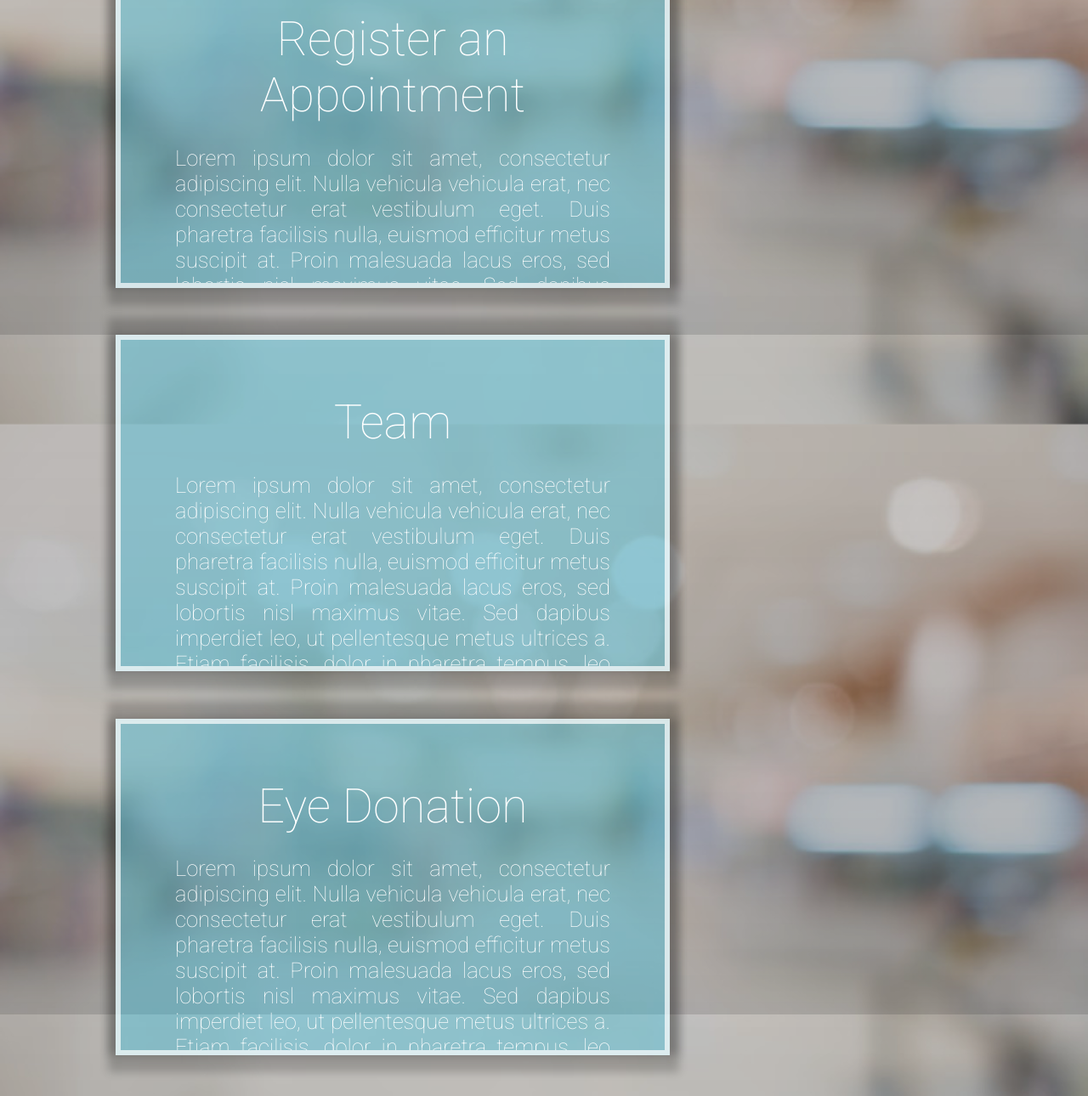
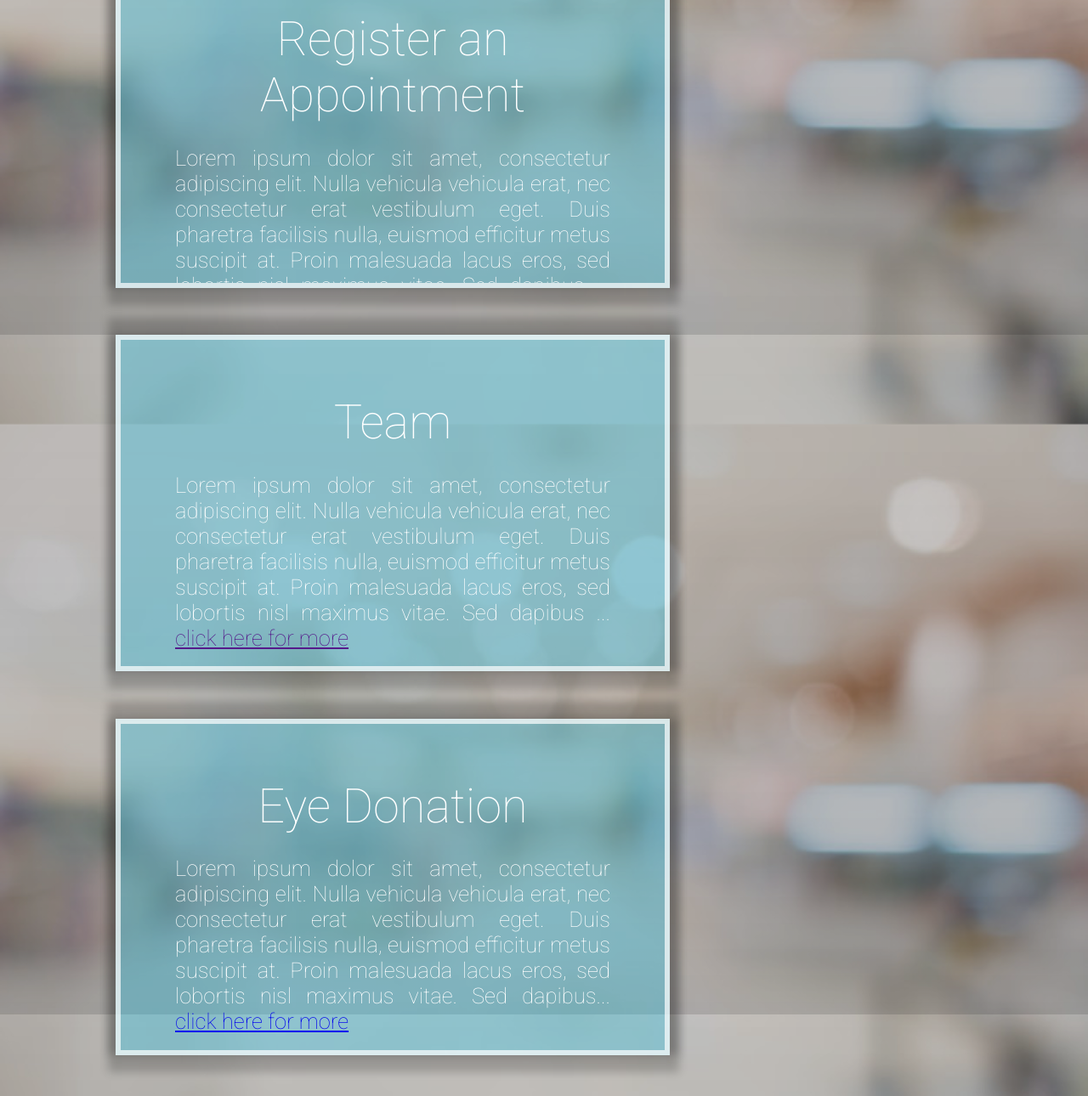
Before and after one commit to GomathiRaveendran/moderneyecare, a plain HTML site: page index.html in a window 1280 px wide. Shown: the part 1206-2496 px from the top of the page at 85% size. Drawn offline with Linux system fonts and the light colour scheme; a web font is replaced by a local one.

Commit message:
Update index.html

```diff
--- a/index.html
+++ b/index.html
@@ -36,25 +36,25 @@
     </div>
     <div class="container" onmouseover="design1('about')" onmouseout="design1('')" style="margin-top:65px;">
       About Us
-      <p> Lorem ipsum dolor sit amet, consectetur adipiscing elit. Nulla vehicula vehicula erat, nec consectetur erat vestibulum eget. Duis pharetra facilisis nulla, euismod efficitur metus suscipit at. Proin malesuada lacus eros, sed lobortis nisl maximus vitae. Sed dapibus imperdiet leo, ut pellentesque metus ultrices a. Etiam facilisis, dolor in pharetra tempus, leo eros posuere tortor, vitae euismod ex tortor sit amet lectus. Integer mattis turpis ac dolor feugiat aliquet... <a href="">click here for more</a> </p>
+      <p> Lorem ipsum dolor sit amet, consectetur adipiscing elit. Nulla vehicula vehicula erat, nec consectetur erat vestibulum eget. Duis pharetra facilisis nulla, euismod efficitur metus suscipit at. Proin malesuada lacus eros, sed lobortis nisl maximus vitae. Sed dapibus ... <a href="">click here for more</a> </p>
     </div>
     <div id="desg1">
     </div>
     <div class="container" onmouseover="design2('register')" onmouseout="design2('')">
       Register an Appointment
-      <p>Lorem ipsum dolor sit amet, consectetur adipiscing elit. Nulla vehicula vehicula erat, nec consectetur erat vestibulum eget. Duis pharetra facilisis nulla, euismod efficitur metus suscipit at. Proin malesuada lacus eros, sed lobortis nisl maximus vitae. Sed dapibus imperdiet leo, ut pellentesque metus ultrices a. Etiam facilisis, dolor in pharetra tempus, leo eros posuere tortor, vitae euismod ex tortor sit amet lectus. Integer mattis turpis ac dolor feugiat aliquet... <a href="registeration.html">click here for more</a> </p>
+      <p>Lorem ipsum dolor sit amet, consectetur adipiscing elit. Nulla vehicula vehicula erat, nec consectetur erat vestibulum eget. Duis pharetra facilisis nulla, euismod efficitur metus suscipit at. Proin malesuada lacus eros, sed lobortis nisl maximus vitae. Sed dapibus ... <a href="registeration.html">click here for more</a> </p>
     </div>
     <div id="desg2">
     </div>
     <div class="container" onmouseover="design3('our team')" onmouseout="design3('')">
       Team
-       <p>Lorem ipsum dolor sit amet, consectetur adipiscing elit. Nulla vehicula vehicula erat, nec consectetur erat vestibulum eget. Duis pharetra facilisis nulla, euismod efficitur metus suscipit at. Proin malesuada lacus eros, sed lobortis nisl maximus vitae. Sed dapibus imperdiet leo, ut pellentesque metus ultrices a. Etiam facilisis, dolor in pharetra tempus, leo eros posuere tortor, vitae euismod ex tortor sit amet lectus. Integer mattis turpis ac dolor feugiat aliquet... <a href="">click here for more</a> </p>
+       <p>Lorem ipsum dolor sit amet, consectetur adipiscing elit. Nulla vehicula vehicula erat, nec consectetur erat vestibulum eget. Duis pharetra facilisis nulla, euismod efficitur metus suscipit at. Proin malesuada lacus eros, sed lobortis nisl maximus vitae. Sed dapibus ... <a href="">click here for more</a> </p>
     </div>
     <div id="desg3">
     </div>
     <div class="container" onmouseover="design4('donate')" onmouseout="design4('')">
       Eye Donation
-       <p>Lorem ipsum dolor sit amet, consectetur adipiscing elit. Nulla vehicula vehicula erat, nec consectetur erat vestibulum eget. Duis pharetra facilisis nulla, euismod efficitur metus suscipit at. Proin malesuada lacus eros, sed lobortis nisl maximus vitae. Sed dapibus imperdiet leo, ut pellentesque metus ultrices a. Etiam facilisis, dolor in pharetra tempus, leo eros posuere tortor, vitae euismod ex tortor sit amet lectus. Integer mattis turpis ac dolor feugiat aliquet... <a href="donation.html">click here for more</a> </p>
+       <p>Lorem ipsum dolor sit amet, consectetur adipiscing elit. Nulla vehicula vehicula erat, nec consectetur erat vestibulum eget. Duis pharetra facilisis nulla, euismod efficitur metus suscipit at. Proin malesuada lacus eros, sed lobortis nisl maximus vitae. Sed dapibus... <a href="donation.html">click here for more</a> </p>
     </div>
     <div id="desg4">
     </div>
```
